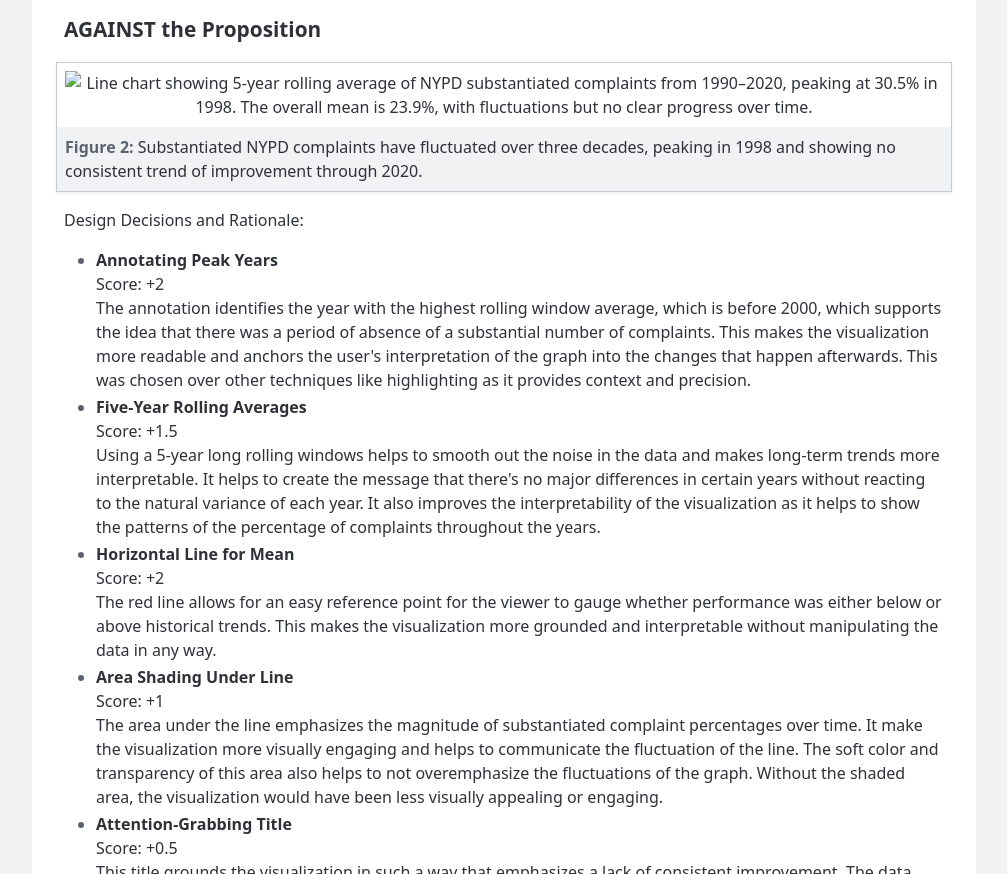
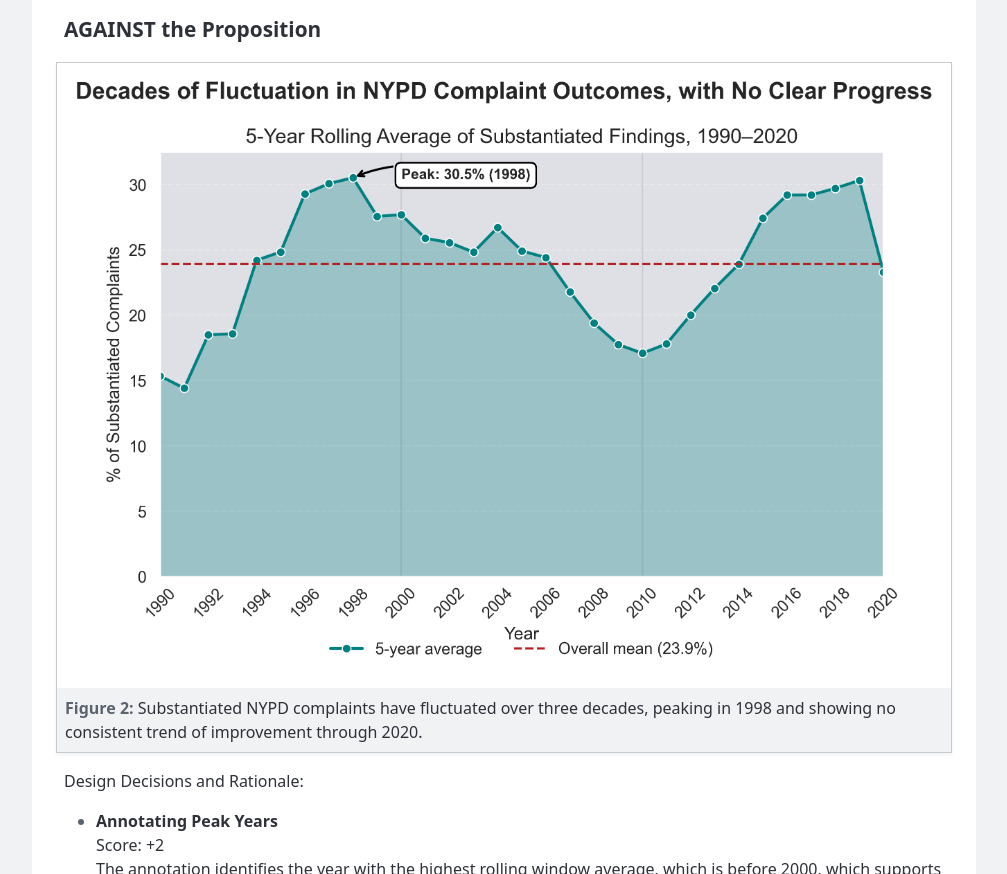
Before and after one commit to BryanZhang938/persuasive_visualizations, a plain HTML site: page index.html in a window 1280 px wide. Shown: the part 1881-2755 px from the top of the page, without its empty margins (136-1143 px from the left). Drawn offline with Linux system fonts and the light colour scheme; the site is published under a folder, as on GitHub Pages, so addresses that start at the root find nothing.

Commit message:
Fixed visualizations

```diff
--- a/index.html
+++ b/index.html
@@ -202,7 +202,7 @@
         <h3>AGAINST the Proposition</h3>
 
         <figure>
-          <img src="/images/againstprop.png" style = "width: 100%;" alt="Line chart showing 5-year rolling average of NYPD substantiated complaints from 1990–2020, peaking at 30.5% in 1998. The overall mean is 23.9%, with fluctuations but no clear progress over time." />
+          <img src="images/againstprop.png" style = "width: 100%;" alt="Line chart showing 5-year rolling average of NYPD substantiated complaints from 1990–2020, peaking at 30.5% in 1998. The overall mean is 23.9%, with fluctuations but no clear progress over time." />
           <figcaption>Substantiated NYPD complaints have fluctuated over three decades, peaking in 1998 and showing no consistent trend of improvement through 2020.</figcaption>
         </figure>
 
```
